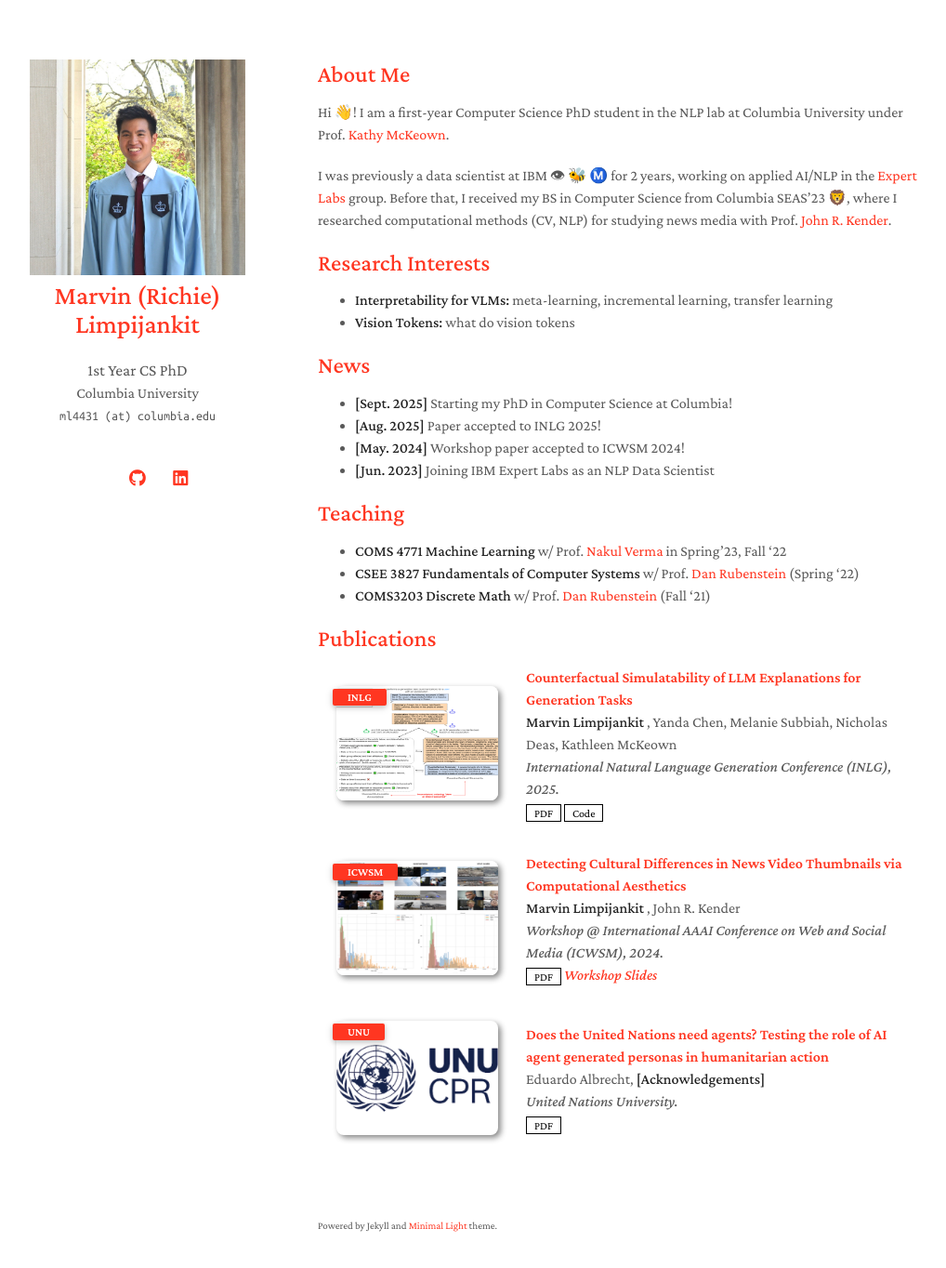
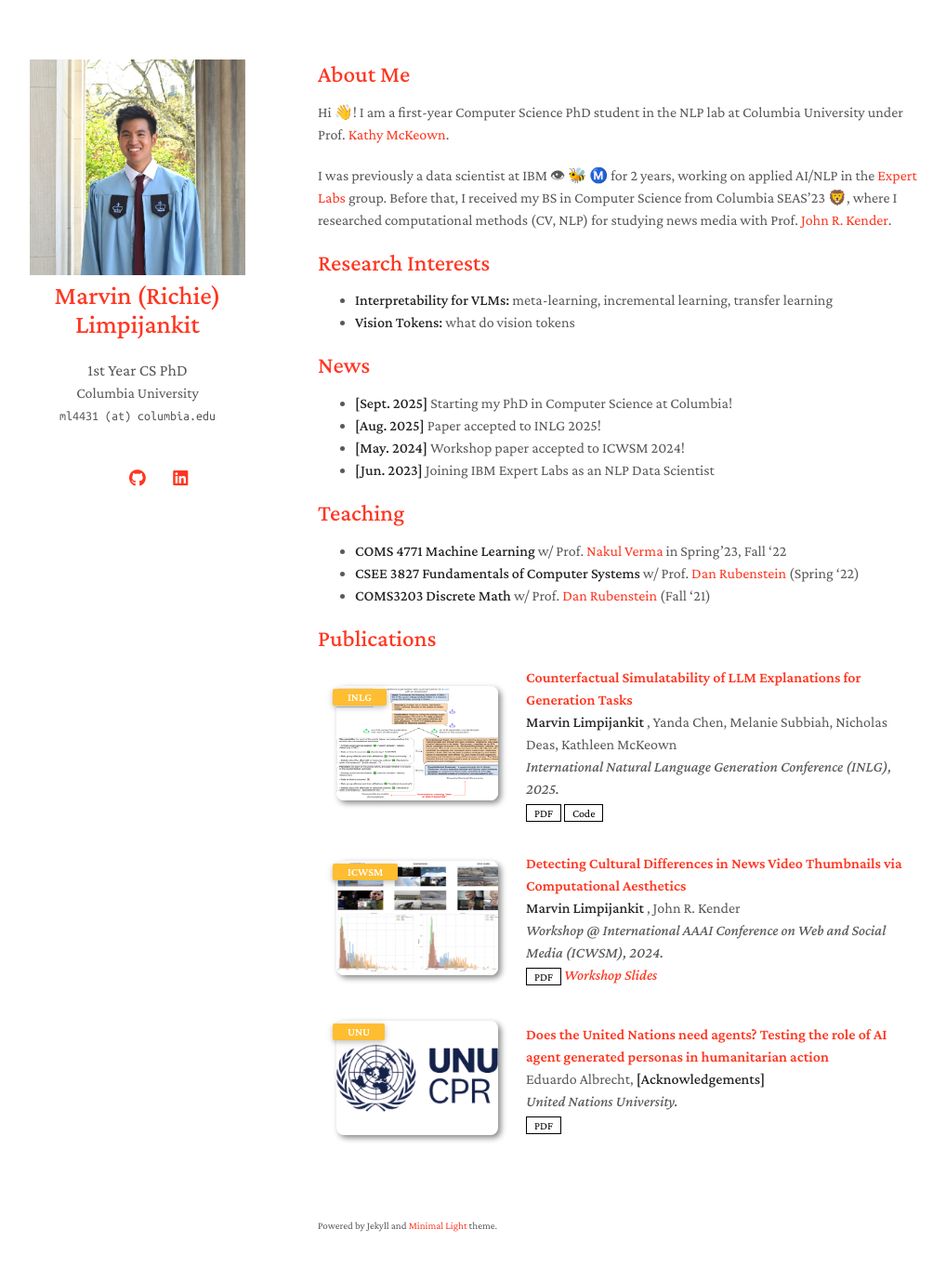
Before and after one commit to mlimpijankit/mlimpijankit.github.io, a Jekyll site: the page built from index.md, in a window 1280 px wide and 1399 px high. Shown: the top 1364 px of the window at 93% size, without its empty margins (128-1146 px from the left). Built offline with Jekyll 4.4.1, drawn with Linux system fonts in a browser that asks for light colours; a style sheet for code colours, icons or effects is not loaded.

Commit message:
Update publications.css

```diff
--- a/assets/css/publications.css
+++ b/assets/css/publications.css
@@ -23,8 +23,8 @@
     --global-code-bg-color: rgba(181, 9, 172, 0.05);
     --global-text-color: #000000;
     --global-text-color-light: #828282;
-    --global-theme-color: #FF3621;
-    --global-hover-color: #CC2B1A;
+    --global-theme-color: #FFBD31;
+    --global-hover-color: #E6A61C;
     --global-footer-bg-color: #1c1c1c;
     --global-footer-text-color: #e8e8e8;
     --global-footer-link-color: #ffffff;
@@ -33,7 +33,7 @@
 
 @media (prefers-color-scheme: dark) {
     :root {
-        --global-theme-color: #FF3621;
+        --global-theme-color: #FFBD31;
     }
 }
 
```
